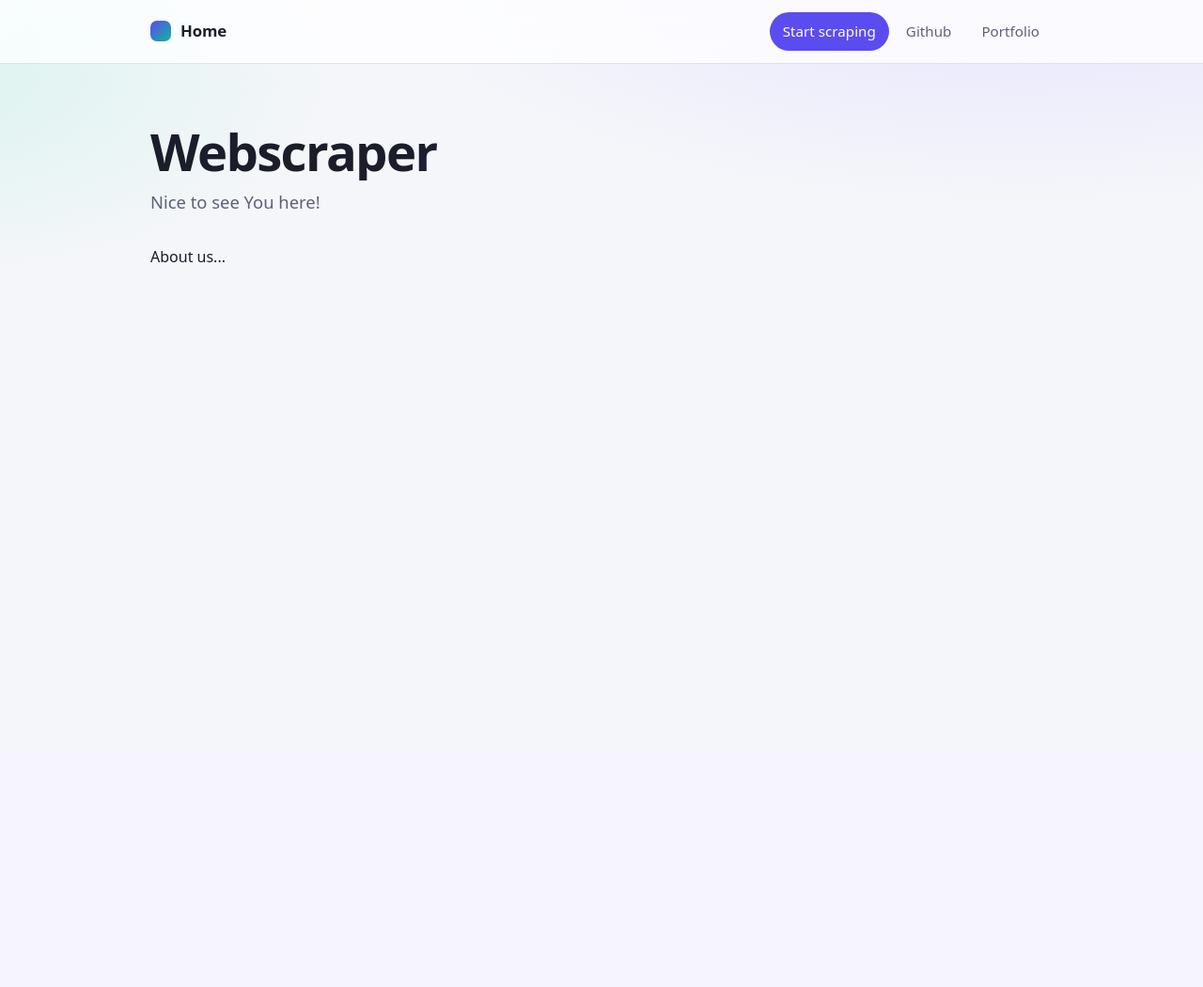
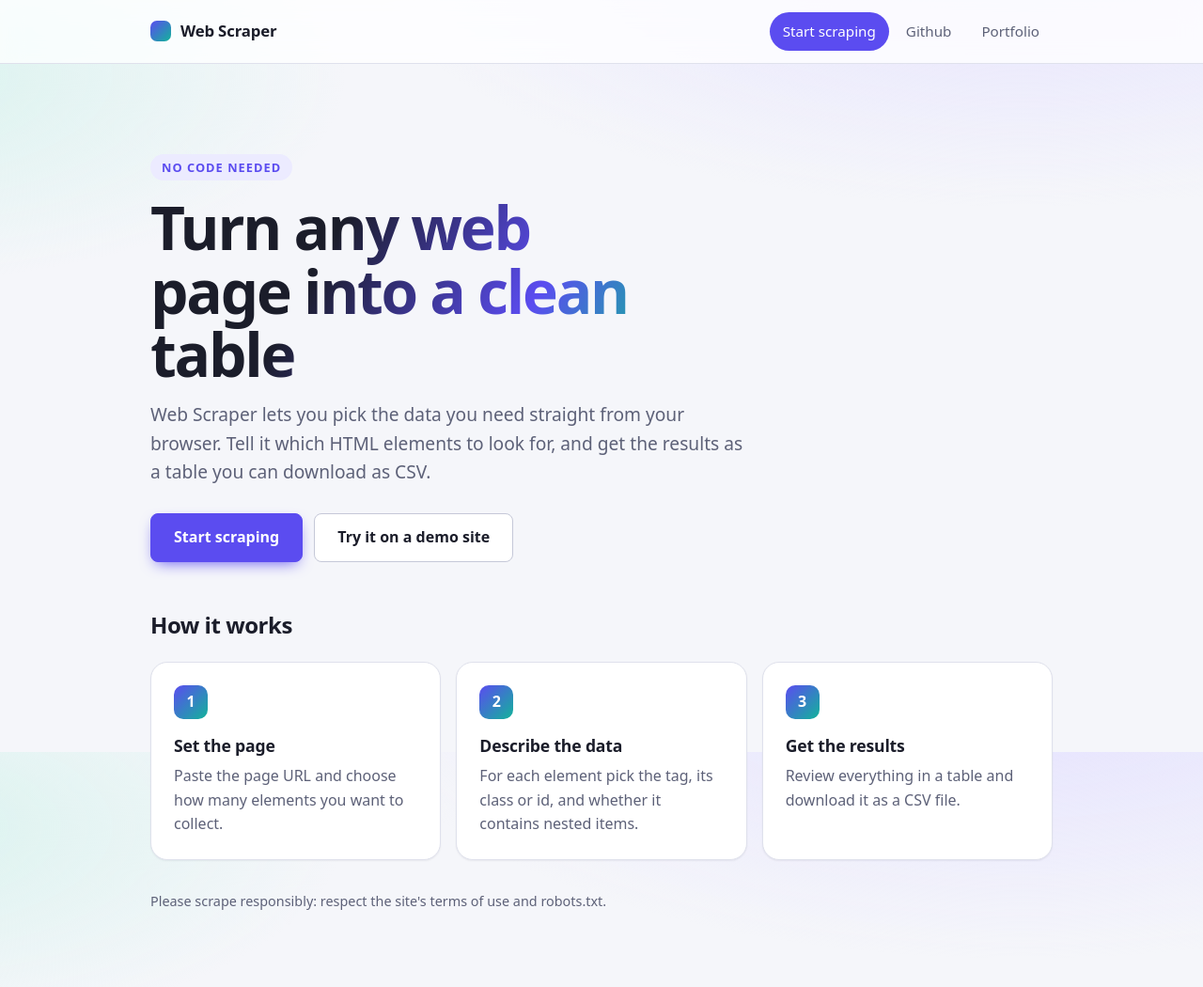
Before and after one commit to TomRenGamer/web-scraper, a Flask app: page / in a window 1280 px wide. Shown: the whole page at 94% size. Before the commit the page ends 279 px from the top, so only its background shows below. Run offline with Flask 3, Linux system fonts and the light colour scheme; some libraries are stand-ins or nearby versions.

Commit message:
Changed text on main site and added styles for it

```diff
--- a/app/static/style.css
+++ b/app/static/style.css
@@ -403,3 +403,136 @@ tr:hover td { background: var(--primary-soft); }
   header a:first-child::before { margin-right: 8px; }
   header a:nth-child(n+3) { padding-inline: 8px; }
 }
+
+/* ==========================================================================
+   Home page (home.html)
+   ========================================================================== */
+
+/* Link-styled buttons */
+.btn {
+  display: inline-flex;
+  align-items: center;
+  justify-content: center;
+  min-height: 46px;
+  padding: 12px 24px;
+  font-weight: 600;
+  text-decoration: none;
+  color: var(--on-primary);
+  background: var(--primary);
+  border: 1px solid var(--primary);
+  border-radius: var(--radius-sm);
+  box-shadow: 0 6px 16px -6px var(--primary);
+  transition: background-color .15s, border-color .15s, color .15s, transform .1s;
+}
+.btn:hover { color: var(--on-primary); background: var(--primary-hover); border-color: var(--primary-hover); }
+.btn:active { transform: translateY(1px); }
+
+.btn-ghost {
+  color: var(--text);
+  background: var(--surface);
+  border-color: var(--border-strong);
+  box-shadow: none;
+}
+.btn-ghost:hover { color: var(--primary); background: var(--surface); border-color: var(--primary); }
+
+/* Hero */
+.hero { padding-block: clamp(40px, 9vw, 96px) clamp(24px, 5vw, 48px); }
+
+.eyebrow {
+  display: inline-block;
+  margin-bottom: 16px;
+  padding: 4px 12px;
+  font-size: .8rem;
+  font-weight: 600;
+  text-transform: uppercase;
+  letter-spacing: .08em;
+  color: var(--primary);
+  background: var(--primary-soft);
+  border-radius: 999px;
+}
+
+.hero h1 {
+  max-width: 14ch;
+  margin: 0 0 16px;
+  font-size: clamp(2.4rem, 7vw, 4rem);
+  line-height: 1.05;
+  font-weight: 800;
+  letter-spacing: -.035em;
+  background: linear-gradient(120deg, var(--text) 35%, var(--primary) 75%, var(--accent));
+  -webkit-background-clip: text;
+  background-clip: text;
+  color: transparent;
+}
+
+.lead {
+  max-width: 58ch;
+  margin-bottom: 28px;
+  font-size: clamp(1.05rem, 2.2vw, 1.2rem);
+  color: var(--text-muted);
+}
+
+.actions { display: flex; flex-wrap: wrap; gap: 12px; }
+
+@media (max-width: 480px) {
+  .actions .btn { flex: 1 1 100%; }
+}
+
+/* How it works */
+.steps h2 {
+  margin: 0 0 20px;
+  font-size: 1.5rem;
+  letter-spacing: -.02em;
+}
+
+.steps ol {
+  margin: 0;
+  padding: 0;
+  list-style: none;
+  counter-reset: step;
+  display: grid;
+  grid-template-columns: repeat(auto-fit, minmax(220px, 1fr));
+  gap: 16px;
+}
+
+.steps li {
+  counter-increment: step;
+  padding: 24px;
+  background: var(--surface);
+  border: 1px solid var(--border);
+  border-radius: var(--radius-lg);
+  box-shadow: var(--shadow-sm);
+}
+
+.steps li::before {
+  content: counter(step);
+  display: grid;
+  place-items: center;
+  width: 36px;
+  height: 36px;
+  margin-bottom: 14px;
+  font-weight: 700;
+  color: var(--on-primary);
+  background: linear-gradient(135deg, var(--primary), var(--accent));
+  border-radius: 10px;
+}
+
+.steps h3 { margin-bottom: 6px; font-size: 1.1rem; }
+.steps li p { margin: 0; color: var(--text-muted); }
+
+.note {
+  margin-top: 32px;
+  font-size: .9rem;
+  color: var(--text-muted);
+}
+
+@media (max-width: 480px) {
+  header a:first-child::before { display: none; }
+  header a { padding: 6px 8px; }
+  header a:first-child { padding-left: 0; }
+}
+
+@media (max-width: 380px) {
+  header { padding-inline: 12px; gap: 0; }
+  header a { padding: 6px 7px; font-size: .8rem; }
+  header a:first-child { font-size: .95rem; }
+}
--- a/app/templates/home.html
+++ b/app/templates/home.html
@@ -8,21 +8,58 @@
       rel="stylesheet"
       href="{{ url_for('static', filename='style.css') }}"
     />
-    <title>Webscraper - Home</title>
+    <title>Web Scraper - Home</title>
     {% endblock %}
   </head>
   <body>
     <header>
-      <a href="{{ url_for('home') }}">Home</a>
+      <a href="{{ url_for('home') }}">Web Scraper</a>
       <a href="{{ url_for('set_options') }}">Start scraping</a>
-      <a href="#">Github</a>
-      <a href="https://devren.pl">Portfolio</a>
+      <a href="https://github.com/TomRenGamer/webscraper-system" target="_blank" rel="noopener">Github</a>
+      <a href="https://devren.pl" target="_blank" rel="noopener">Portfolio</a>
     </header>
-    <h1>Webscraper</h1>
-    <p>Nice to see You here!</p>
+
+    {% if request.endpoint != 'home' %}
+    <h1>Web Scraper</h1>
+    <p>Pick the data you need and get it as a clean table.</p>
+    {% endif %}
 
     {% block body %}
-    <p>About us...</p>
+    <section class="hero">
+      <span class="eyebrow">No code needed</span>
+      <h1>Turn any web page into a clean table</h1>
+      <p class="lead">
+        Web Scraper lets you pick the data you need straight from your browser.
+        Tell it which HTML elements to look for, and get the results as a table
+        you can download as CSV.
+      </p>
+      <div class="actions">
+        <a class="btn" href="{{ url_for('set_options') }}">Start scraping</a>
+        <a class="btn btn-ghost" href="https://quotes.toscrape.com/" target="_blank" rel="noopener">Try it on a demo site</a>
+      </div>
+    </section>
+
+    <section class="steps">
+      <h2>How it works</h2>
+      <ol>
+        <li>
+          <h3>Set the page</h3>
+          <p>Paste the page URL and choose how many elements you want to collect.</p>
+        </li>
+        <li>
+          <h3>Describe the data</h3>
+          <p>For each element pick the tag, its class or id, and whether it contains nested items.</p>
+        </li>
+        <li>
+          <h3>Get the results</h3>
+          <p>Review everything in a table and download it as a CSV file.</p>
+        </li>
+      </ol>
+    </section>
+
+    <p class="note">
+      Please scrape responsibly: respect the site's terms of use and robots.txt.
+    </p>
     {% endblock %}
   </body>
 </html>
```
